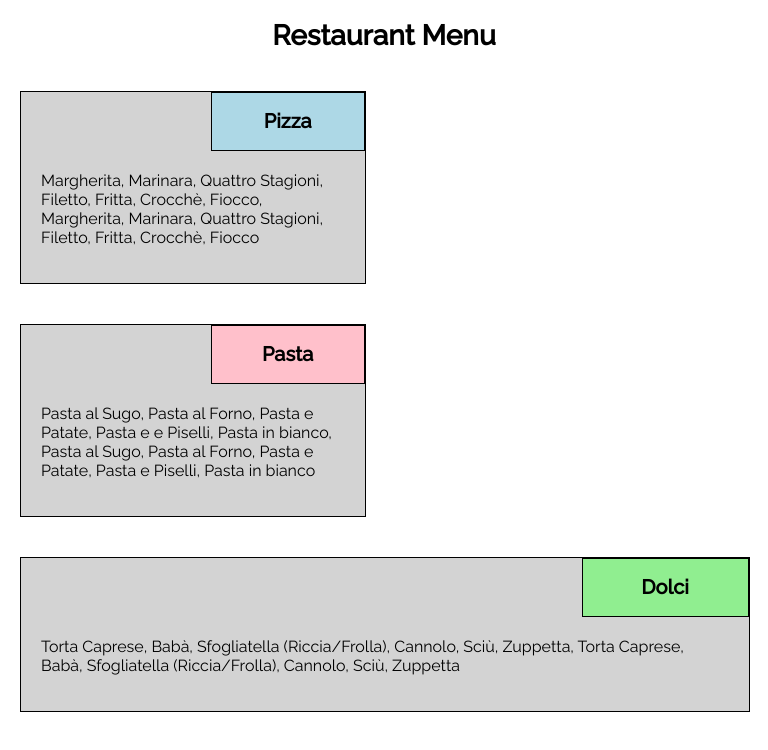
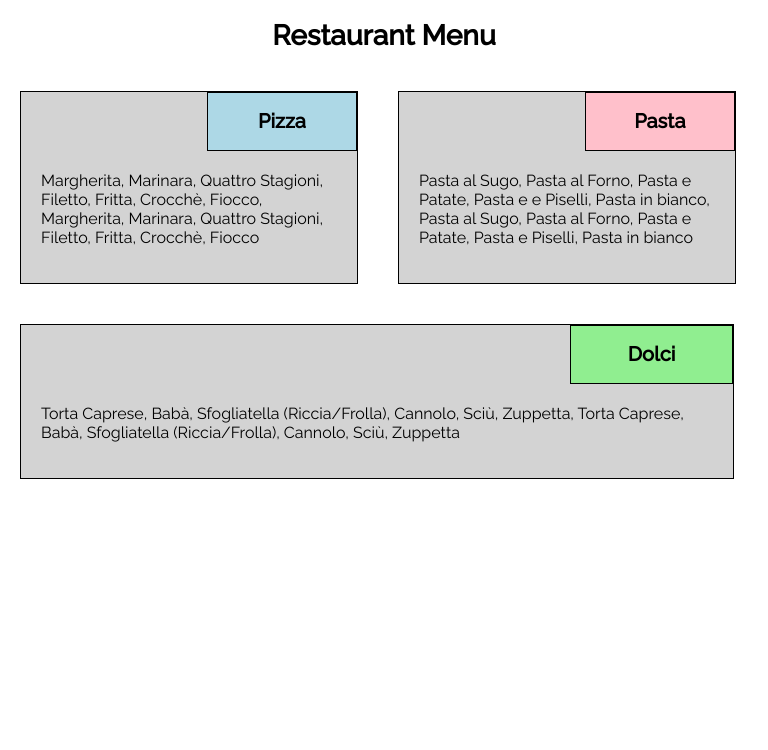
Before and after one commit to daspona/Coursera, a plain HTML site: page index.html in a window 768 px wide. Drawn offline with Linux system fonts and the light colour scheme.

Commit message:
Add files via upload

```diff
--- a/css/style.css
+++ b/css/style.css
@@ -55,7 +55,7 @@ border: 1px solid;
 @media (min-width: 992px){
 
 .box {
-width: 30%;
+width: 29%;
 float:left;
 padding: 20px;
 margin: 20px;
@@ -76,7 +76,7 @@ float: right;
 @media (min-width: 768px) and (max-width: 991px){
 
 .box_tab {
-width: 45%;
+width: 44%;
 margin: 20px;
 float: left;
 padding: 20px;
@@ -85,7 +85,7 @@ box-sizing: border-box;
 }
 
 .box_tab2 {
-	width: 95%;
+	width: 93%;
 	margin: 20px;
 	box-sizing: border-box;
 }
```
